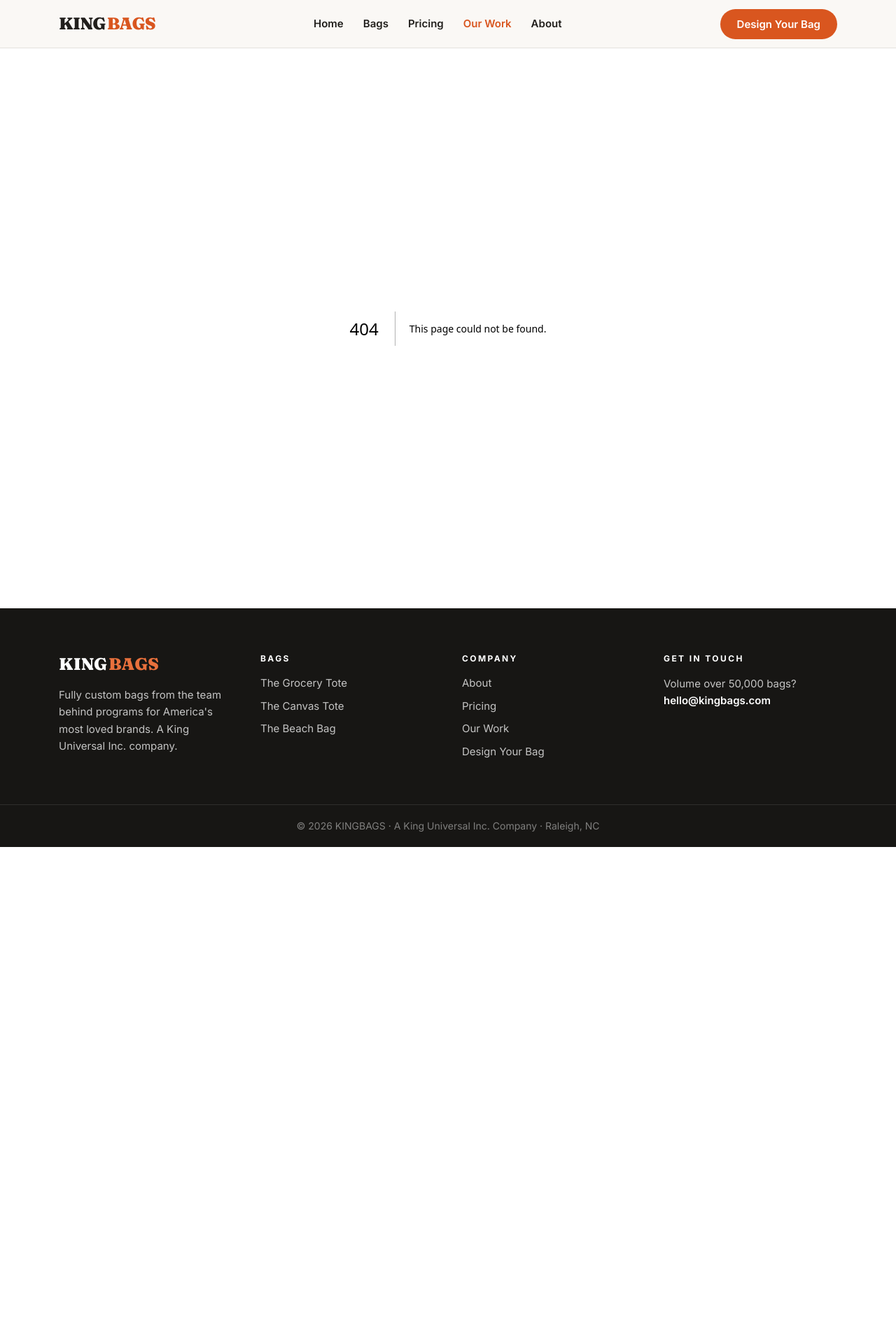
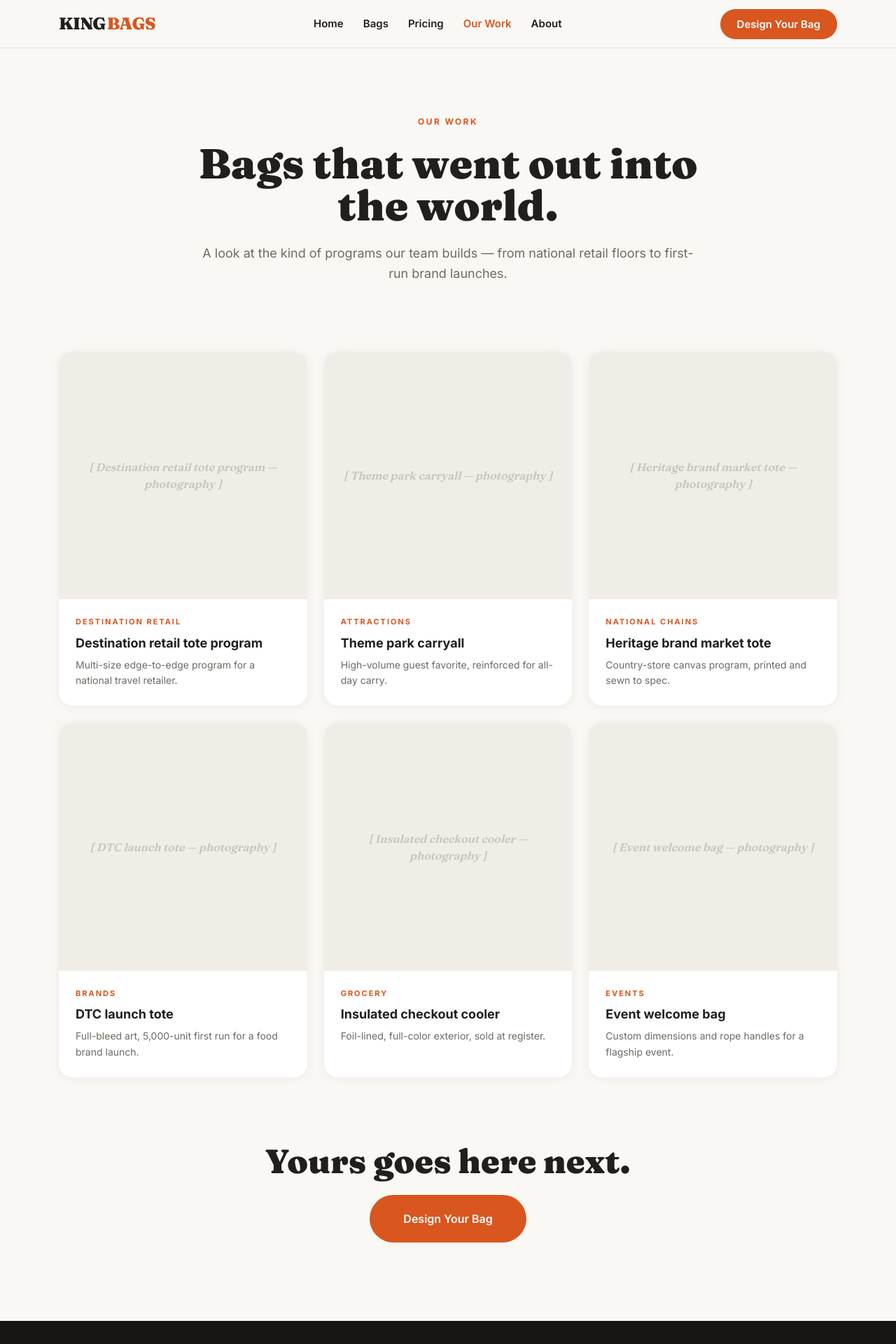
Before and after one commit to riley944/KINGBAGS, a Next.js app: page /gallery in a window 1280 px wide. Before the commit this address had no page. Shown: the top 1920 px of the page at 70% size. Before the commit the page ends 1210 px from the top, so only its background shows below. Built offline with nearby package versions, Linux system fonts and the light colour scheme.

Commit message:
Create page.tsx

```diff
--- /dev/null
+++ b/app/gallery/page.tsx
@@ -0,0 +1,67 @@
+import Link from "next/link";
+import Reveal from "@/components/Reveal";
+
+export const metadata = {
+  title: "Our Work | KINGBAGS",
+  description: "Bag programs built by the KINGBAGS team for theme parks, destination retailers, national chains, and growing brands.",
+};
+
+// Swap placeholders for real photography as it's shot. Keep aspect-square images ~1200px.
+const WORK = [
+  { title: "Destination retail tote program", cat: "Destination Retail", note: "Multi-size edge-to-edge program for a national travel retailer." },
+  { title: "Theme park carryall", cat: "Attractions", note: "High-volume guest favorite, reinforced for all-day carry." },
+  { title: "Heritage brand market tote", cat: "National Chains", note: "Country-store canvas program, printed and sewn to spec." },
+  { title: "DTC launch tote", cat: "Brands", note: "Full-bleed art, 5,000-unit first run for a food brand launch." },
+  { title: "Insulated checkout cooler", cat: "Grocery", note: "Foil-lined, full-color exterior, sold at register." },
+  { title: "Event welcome bag", cat: "Events", note: "Custom dimensions and rope handles for a flagship event." },
+];
+
+export default function GalleryPage() {
+  return (
+    <>
+      <section className="py-20 md:py-24">
+        <div className="mx-auto max-w-3xl px-5 text-center">
+          <Reveal>
+            <p className="section-label mb-5">Our Work</p>
+            <h1 className="font-serif font-black text-4xl md:text-6xl text-ink leading-[1.05] mb-6">
+              Bags that went out into the world.
+            </h1>
+            <p className="text-lg text-ink-soft leading-relaxed">
+              A look at the kind of programs our team builds — from national retail floors to first-run brand launches.
+            </p>
+          </Reveal>
+        </div>
+      </section>
+
+      <section className="pb-24">
+        <div className="mx-auto max-w-6xl px-5">
+          <div className="grid sm:grid-cols-2 lg:grid-cols-3 gap-6">
+            {WORK.map((w, i) => (
+              <Reveal key={w.title} delay={(i % 3) * 100}>
+                <div className="group bg-white rounded-2.5xl overflow-hidden shadow-soft hover:shadow-lift transition-all hover:-translate-y-1 h-full">
+                  <div className="aspect-square bg-smoke flex items-center justify-center">
+                    <span className="font-serif italic text-ink/20 px-6 text-center">[ {w.title} — photography ]</span>
+                  </div>
+                  <div className="p-6">
+                    <div className="text-[11px] font-bold tracking-[0.18em] uppercase text-ember mb-2">{w.cat}</div>
+                    <h2 className="font-bold text-ink text-lg mb-1.5">{w.title}</h2>
+                    <p className="text-sm text-ink-soft leading-relaxed">{w.note}</p>
+                  </div>
+                </div>
+              </Reveal>
+            ))}
+          </div>
+        </div>
+      </section>
+
+      <section className="pb-28">
+        <div className="mx-auto max-w-3xl px-5 text-center">
+          <Reveal>
+            <h2 className="font-serif font-black text-3xl md:text-5xl text-ink leading-tight mb-6">Yours goes here next.</h2>
+            <Link href="/design" className="btn-ember text-lg !px-12 !py-5">Design Your Bag</Link>
+          </Reveal>
+        </div>
+      </section>
+    </>
+  );
+}
```
